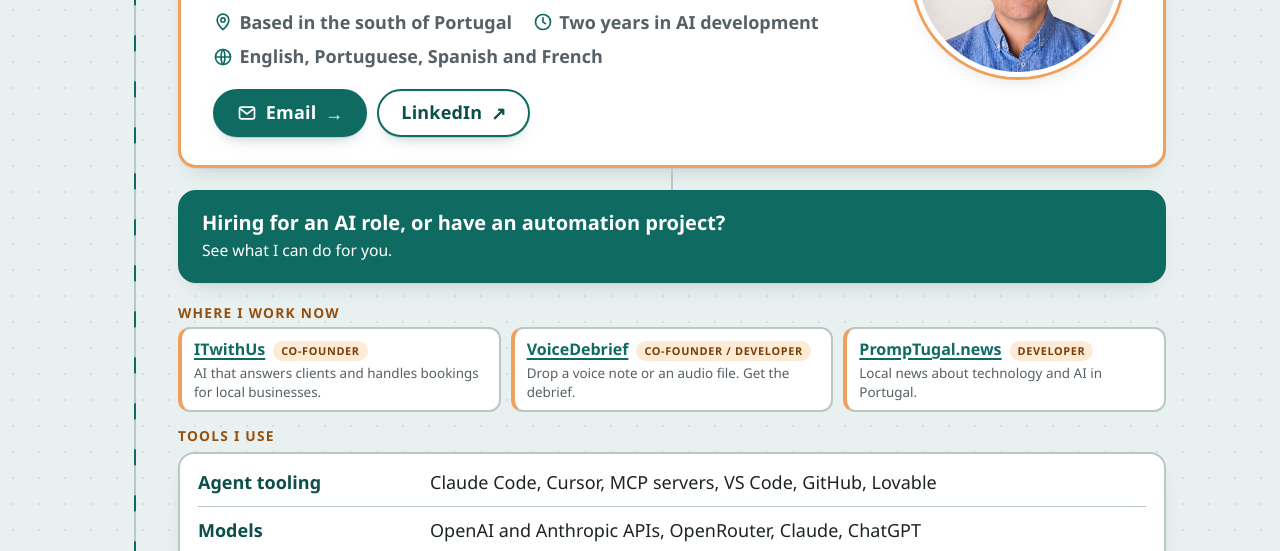
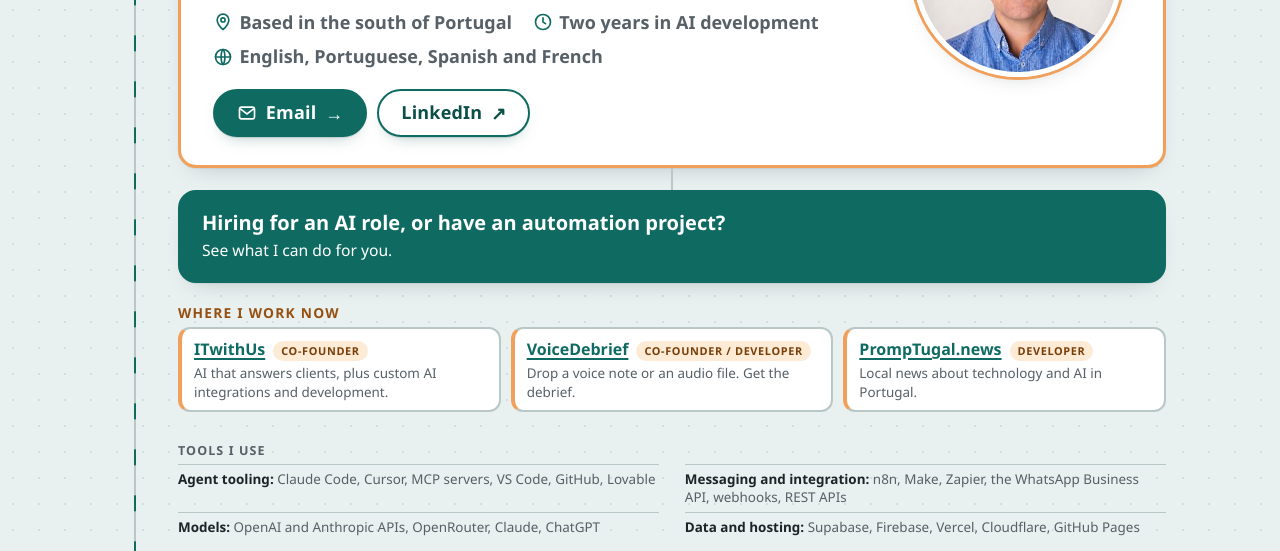
Before and after one commit to AgentiCCells/AgentiCCells__Site__Jose-Bota, a plain HTML site: page src/index.html in a window 1280 px wide. Shown: the part 341-892 px from the top of the page. Drawn offline with Linux system fonts and the light colour scheme.

Commit message:
Home page: ITwithUs in José's words; tools smaller than the work boxes
At José Bota's word, 17 Nov 2026: for ITwithUs "ai that answers client
and custom ai integrations or development", and "tools should be
smaller", "very near to the boxes of where i work". An independent
reviewer measured the result. On a branch; not released.

- ITwithUs: "AI that answers clients, plus custom AI integrations and
  development."
- "Tools I use" is a quiet two-column list with no box, set below the
  work boxes with more space between them. On a desktop it is now 98
  pixels tall against 107 for the boxes.

Agent: site@AgentiCCells.jose
Co-Authored-By: Claude Fable 5.2 <noreply@anthropic.com>
Claude-Session: https://claude.ai/code/session_01CqQLD8xdE7so2j3Zqiwt6R

```diff
--- a/src/index.html
+++ b/src/index.html
@@ -236,14 +236,14 @@ h1{font-size:clamp(2.8rem,8vw,5rem);letter-spacing:-.03em;line-height:1}
 .about{list-style:none;margin:.3rem 0 0;padding:0;display:flex;flex-wrap:wrap;gap:.35rem 1.3rem;color:var(--muted);font-weight:600}
 .about li{display:flex;align-items:center;gap:.4rem}
 .about svg{width:20px;height:20px;flex:none;color:var(--teal)}
-.tools{margin:16px 0 6px}
-.tools h2{font-size:.86rem;font-weight:800;letter-spacing:.09em;text-transform:uppercase;color:var(--orange);margin:0 0 .5rem}
-.tools dl{margin:0;background:var(--node);border:2px solid var(--line);border-radius:16px;padding:6px 18px;box-shadow:var(--shadow)}
-.tools dl>div{display:grid;grid-template-columns:13.5rem 1fr;gap:.2rem 1rem;padding:.55rem 0;border-bottom:1px solid var(--line)}
-.tools dl>div:last-child{border-bottom:0}
-.tools dt{font-weight:800;color:var(--teal-ink)}
-.tools dd{margin:0}
-@media (max-width:640px){.tools dl>div{grid-template-columns:1fr}}
+.tools{margin:32px 0 6px}
+.tools h2{font-size:.78rem;font-weight:800;letter-spacing:.09em;text-transform:uppercase;color:var(--muted);margin:0 0 .35rem}
+.tools dl{margin:0;display:grid;grid-template-columns:repeat(2,minmax(0,1fr));gap:0 1.6rem;font-size:.84rem;line-height:1.4;color:var(--muted)}
+.tools dl>div{display:block;padding:.3rem 0;border-top:1px solid var(--line)}
+.tools dt{display:inline;font-weight:800;color:var(--ink)}
+.tools dt::after{content:": "}
+.tools dd{display:inline;margin:0}
+@media (max-width:760px){.tools dl{grid-template-columns:1fr}}
 .hero-actions{margin-top:1.1rem}
 .talk-ai{margin-top:1.1rem;padding-top:1.1rem;border-top:2px dashed var(--line)}
 .talk-ai .talk-line{font-size:1.05rem}
@@ -473,7 +473,7 @@ footer p{margin:.25rem 0}
 <div class="now" id="now">
 <h2>Where I work now</h2>
 <ul>
-<li><a href="https://itwithus.com/"><strong>ITwithUs</strong></a><span class="role-tag">Co-founder</span><span class="what">AI that answers clients and handles bookings for local businesses.</span></li>
+<li><a href="https://itwithus.com/"><strong>ITwithUs</strong></a><span class="role-tag">Co-founder</span><span class="what">AI that answers clients, plus custom AI integrations and development.</span></li>
 <li><a href="https://voicedebrief.ai/"><strong>VoiceDebrief</strong></a><span class="role-tag">Co-founder / Developer</span><span class="what">Drop a voice note or an audio file. Get the debrief.</span></li>
 <li><a href="https://promptugal.news/"><strong>PrompTugal.news</strong></a><span class="role-tag">Developer</span><span class="what">Local news about technology and AI in Portugal.</span></li>
 </ul>
@@ -482,8 +482,8 @@ footer p{margin:.25rem 0}
 <h2>Tools I use</h2>
 <dl>
 <div><dt>Agent tooling</dt><dd>Claude Code, Cursor, MCP servers, VS Code, GitHub, Lovable</dd></div>
+<div><dt>Messaging and integration</dt><dd>n8n, Make, Zapier, the WhatsApp Business API, webhooks, REST APIs</dd></div>
 <div><dt>Models</dt><dd>OpenAI and Anthropic APIs, OpenRouter, Claude, ChatGPT</dd></div>
-<div><dt>Messaging and integration</dt><dd>n8n, Make, Zapier, the WhatsApp Business API, webhooks, REST APIs</dd></div>
 <div><dt>Data and hosting</dt><dd>Supabase, Firebase, Vercel, Cloudflare, GitHub Pages</dd></div>
 </dl>
 </div>
```
Also changed, not shown: src/llms.txt, 2 other files.
